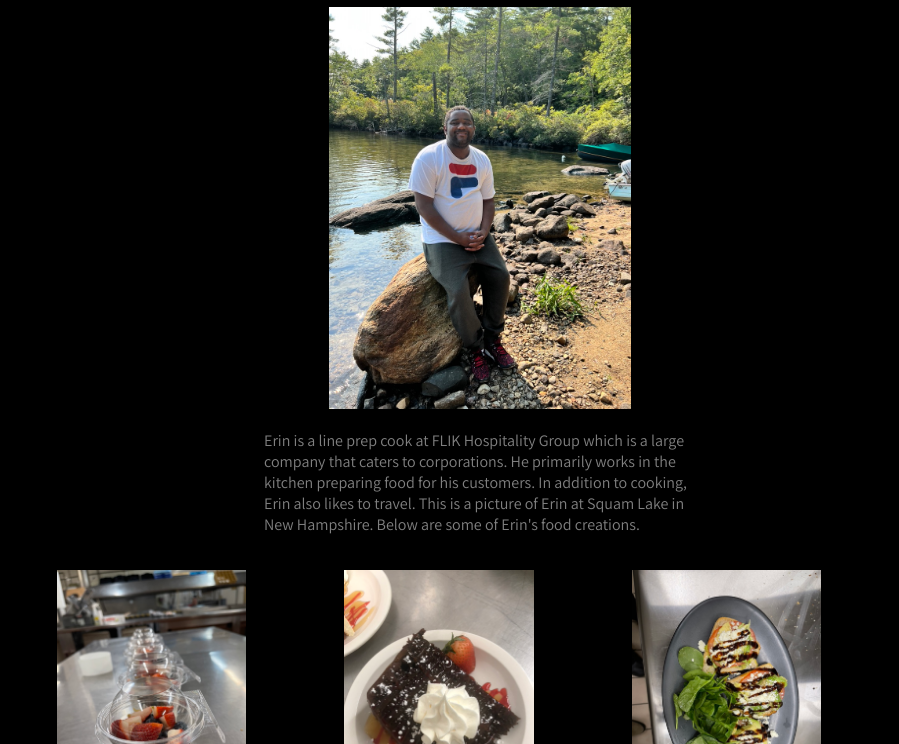
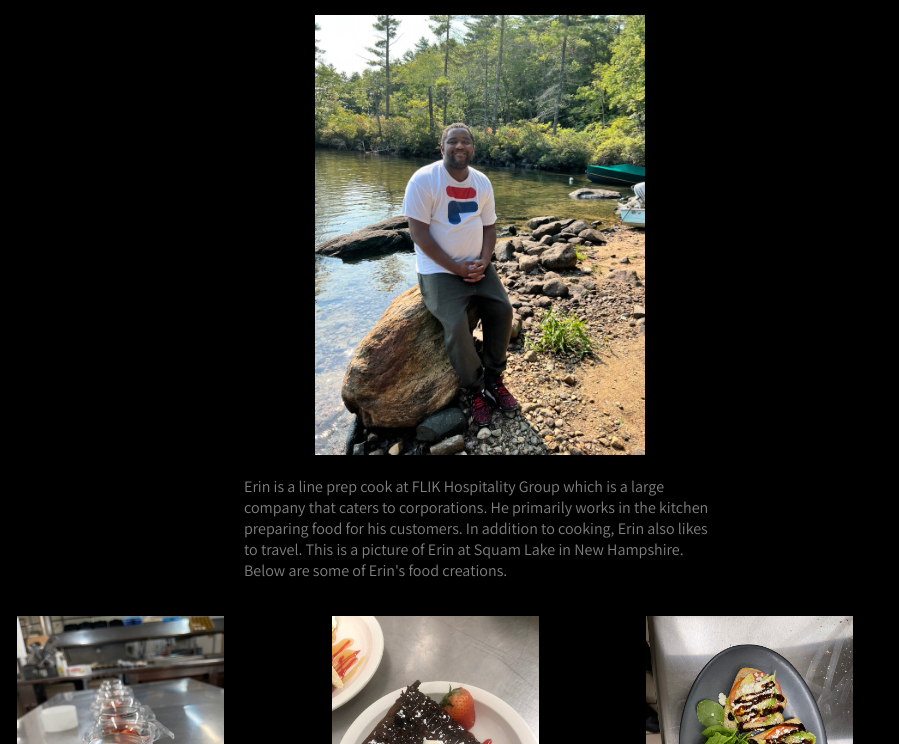
Before and after one commit to Jeremy-Lates1/bioSite, a plain HTML site: page index.html in a window 1280 px wide. Shown: the part 132-876 px from the top of the page, without its empty margins (0-899 px from the left). Drawn offline with Linux system fonts and the light colour scheme.

Commit message:
adjust body css

```diff
--- a/css/style.css
+++ b/css/style.css
@@ -6,8 +6,8 @@ html {
 }
 body {
   font-family: "Assistant", sans-serif;
-  width: 90%;
-  margin: 0 auto;
+  /*width: 90%;*/
+  /* margin: 0 auto; */
 }
 
 h2 {
```
